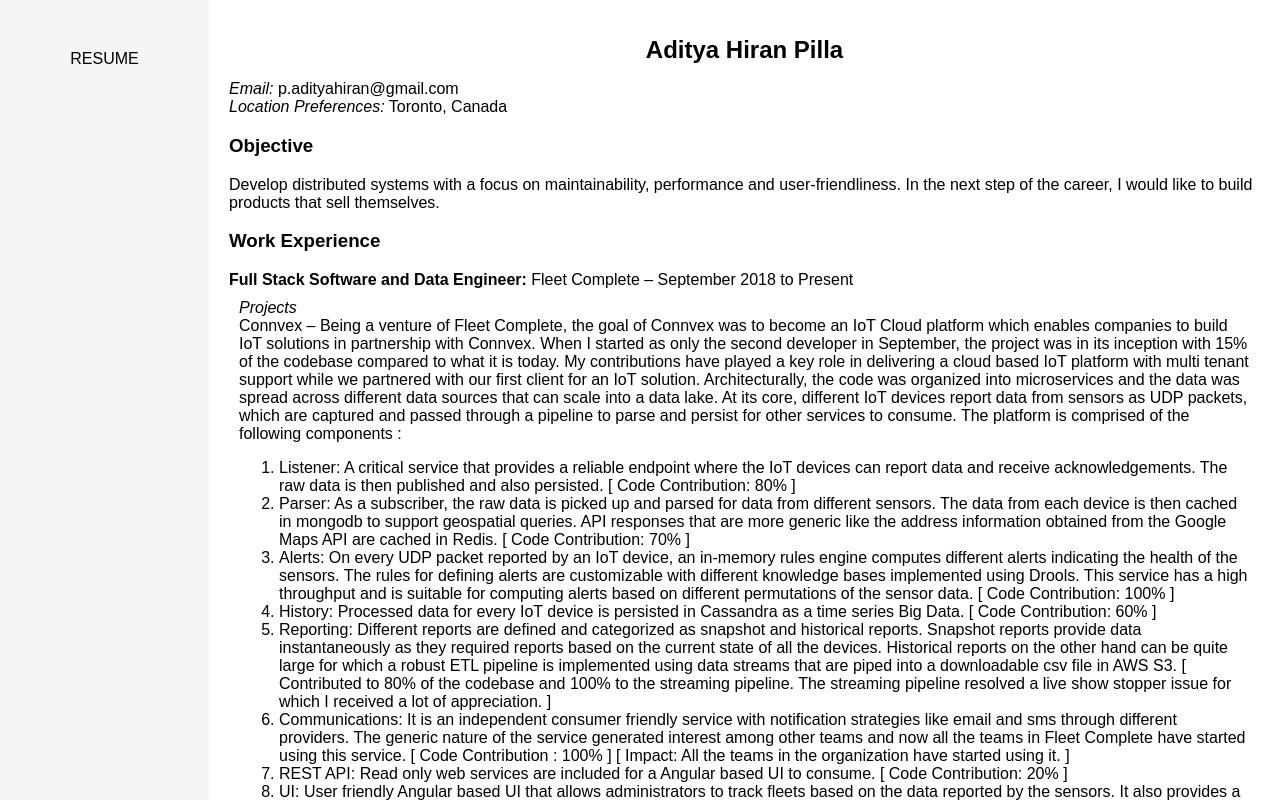
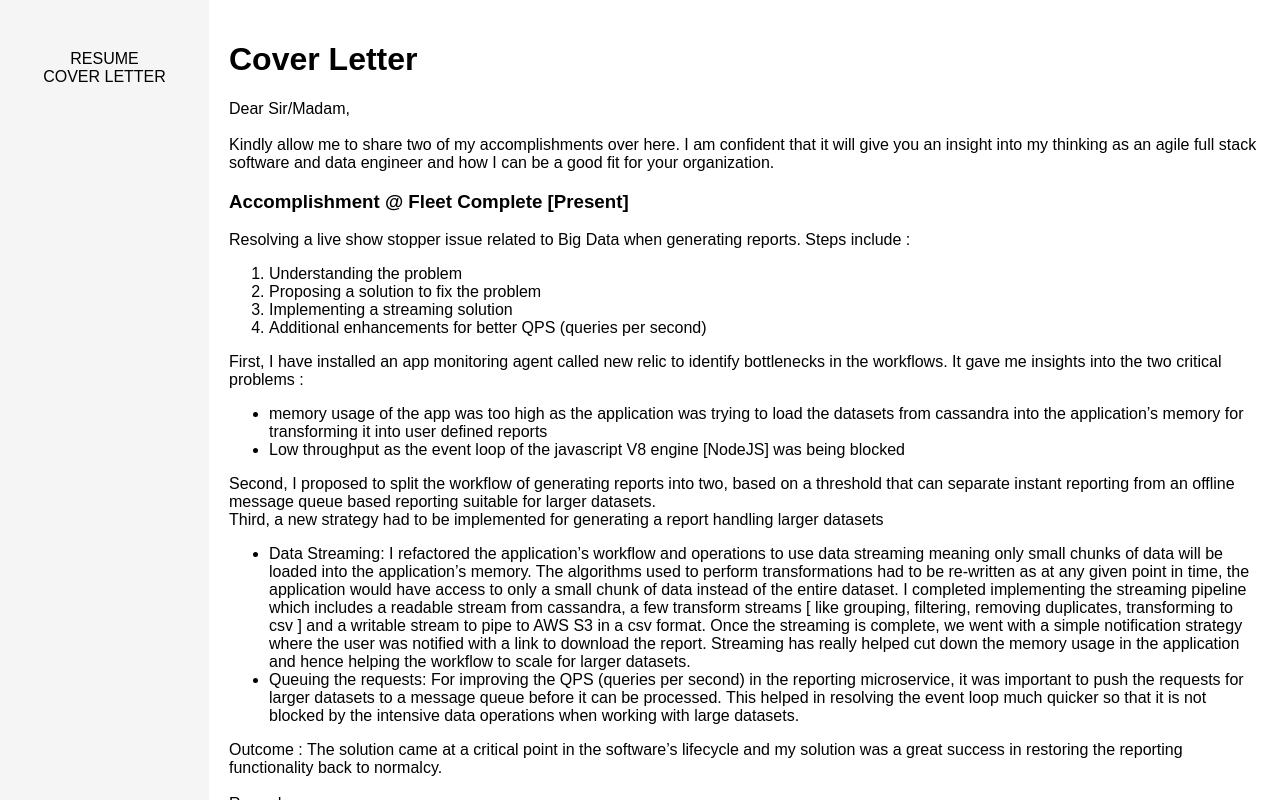
Before and after one commit to adityahiran/portfolio, a React (Create React App) app: page /cover-letter in a window 1280 px wide. Shown: the top 800 px of the page. Built offline with nearby package versions, Linux system fonts and the light colour scheme.

Commit message:
feat(cover-letter): New section implemented

```diff
--- a/src/App.css
+++ b/src/App.css
@@ -14,6 +14,8 @@
 .flex-row {
   display: flex;
   flex-direction: row;
+  height: 100%;
+  min-height: 100vh;
 }
 
 .flex-column {
@@ -31,6 +33,7 @@
   text-align: center;
   padding: 10px;
   padding-top: 50px;
+
 }
 
 .title {
--- a/src/App.js
+++ b/src/App.js
@@ -1,20 +1,24 @@
 import React, { Component } from 'react';
-import { BrowserRouter, Link, Route } from 'react-router-dom';
+import { BrowserRouter, Link, Route, Switch } from 'react-router-dom';
 
 import './App.css';
-import { Resume } from './Resume'
+import { Resume } from './Resume';
+import { CoverLetter } from './CoverLetter';
 
 class App extends Component {
   render() {
     return (
       <BrowserRouter>
         <div className="flex-row">
-          <div className="sidebar">
-            <Link to={'/'}>RESUME</Link>
+          <div className="sidebar" >
+            <Link to={'/'}>RESUME</Link><br/>
+            <Link to={'/cover-letter'}>COVER LETTER</Link><br/>
           </div>
-
           <div className="content">
-            <Route path="/" component={Resume} />
+            <Switch>
+              <Route exact path="/" component={Resume} />
+              <Route exact path="/cover-letter" component={CoverLetter} />
+            </Switch>
           </div>
         </div>
       </BrowserRouter>
--- /dev/null
+++ b/src/CoverLetter.js
@@ -0,0 +1,65 @@
+import React from 'react';
+
+export class CoverLetter extends React.Component {
+  render() {
+    return (
+      <div className="app">
+
+        <h1>Cover Letter</h1>
+
+        <div>
+        Dear Sir/Madam,<br/><br/>
+        Kindly allow me to share two of my accomplishments over here. I am confident that it will give you an insight into my thinking as an agile full stack software and data engineer and how I can be a good fit for your organization.
+        </div>
+
+        <h3>Accomplishment @ Fleet Complete [Present]</h3>
+
+        <div>
+          Resolving a live show stopper issue related to Big Data when generating reports. Steps  include :
+        </div>
+
+        <ol>
+          <li>Understanding the problem</li>
+          <li>Proposing a solution to fix the problem</li>
+          <li>Implementing a streaming solution</li>
+          <li>Additional enhancements for better QPS (queries per second)</li>
+        </ol>
+
+        <div>
+          First, I have installed an app monitoring agent called new relic to identify bottlenecks in the workflows. It gave me insights into the two critical problems :
+        </div>
+
+        <ul>
+          <li>memory usage of the app was too high as the application was trying to load the datasets from cassandra into the application’s memory for transforming it into user defined reports</li>
+          <li>Low throughput as the event loop of the javascript V8 engine [NodeJS] was being blocked</li>
+        </ul>
+
+        <div>
+          Second, I proposed to split the workflow of generating reports into two, based on a threshold that can separate instant reporting from an offline message queue based reporting suitable for larger datasets.
+        </div>
+
+        <div>
+          Third, a new strategy had to be implemented for generating a report handling larger datasets
+        </div>
+
+        <ul>
+          <li>Data Streaming: I refactored the application’s workflow and operations to use data streaming meaning only small chunks of data will be loaded into the application’s memory. The algorithms used to perform transformations had to be re-written as at any given point in time, the application would have access to only a small chunk of data instead of the entire dataset. I completed implementing the streaming pipeline which includes a readable stream from cassandra, a few transform streams [ like grouping, filtering, removing duplicates, transforming to csv ] and a writable stream to pipe to AWS S3 in a csv format. Once the streaming is complete, we went with a simple notification strategy where the user was notified with a link to download the report.  Streaming has really helped cut down the memory usage in the application and hence helping the workflow to scale for larger datasets.</li>
+          <li>Queuing the requests: For improving the QPS (queries per second) in the reporting microservice, it was important to push the requests for larger datasets to a message queue before it can be processed. This helped in resolving the event loop much quicker so that it is not blocked by the intensive data operations when working with large datasets. </li>
+        </ul>
+
+        <div>
+          Outcome : The solution came at a critical point in the software’s lifecycle and my solution was a great success in restoring the reporting functionality back to normalcy.
+        </div>
+
+        <br/>
+
+        <div>
+          Regards,
+        </div>
+        <div>
+          Aditya Hiran Pilla
+        </div>
+      </div>
+    );
+  }
+}
```
